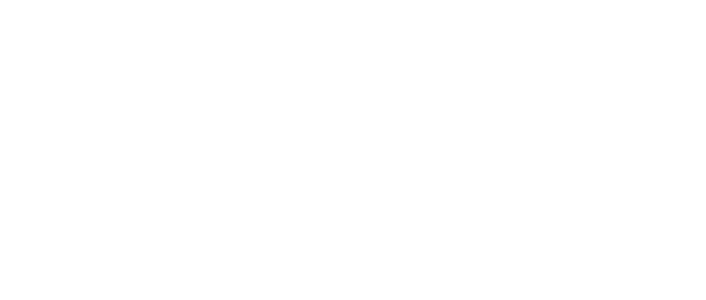
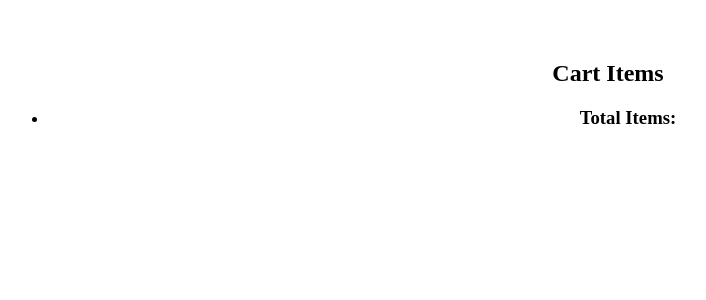
Before and after one commit to jzhang522/SSDP-2800-0-A01, a React (Vite) app: page / in a window 1280 px wide. Shown: the top 300 px of the page, without its empty margins (32-738 px from the left). Built offline with nearby package versions, Linux system fonts and the light colour scheme.

Commit message:
Pushing on to main for testing

```diff
--- /dev/null
+++ b/components/Cart.jsx
@@ -0,0 +1,32 @@
+import { useState } from "react";
+
+function Cart() {
+  const [name, setName] = useState("");
+  const [qty, setQty] = useState("");
+  const [price, setPrice] = useState("");
+  const [total, setTotal] = useState("");
+
+function totalCart(cartItem){
+    setTotal()
+}
+
+  // State for all obejects in cart
+  const [cartArr, setCartArr] = useState([]);
+
+  // Delete statment
+  function removeItem(itemToRemove) {
+    setCartArr(cartArr.filter((oneCart) => oneCart !== itemToRemove));
+  }
+
+  return (
+    <div className="cart-container">
+      <h2 className="container-header">Cart Items</h2>
+      <ul className="cart-list">
+        <li className="cart-header">
+            <h3>Total Items: <span className="total-items"></span></h3>
+        </li>
+      </ul>
+    </div>
+  );
+}
+export default Cart;
--- a/src/App.jsx
+++ b/src/App.jsx
@@ -1,10 +1,11 @@
 import './App.css'
+import Cart from '../components/Cart'
 
 function App() {
 
   return (
     <>
-
+      <Cart></Cart>
     </>
   )
 }
```
